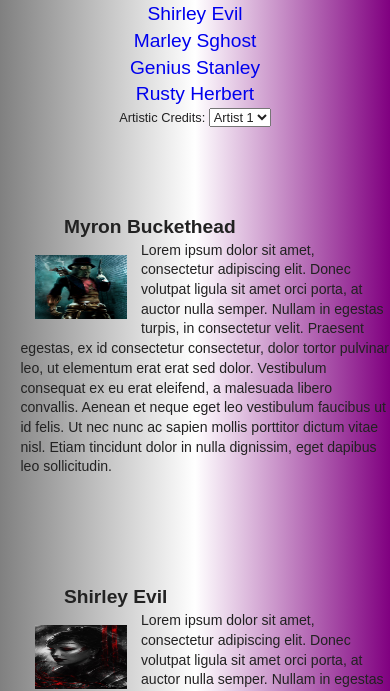
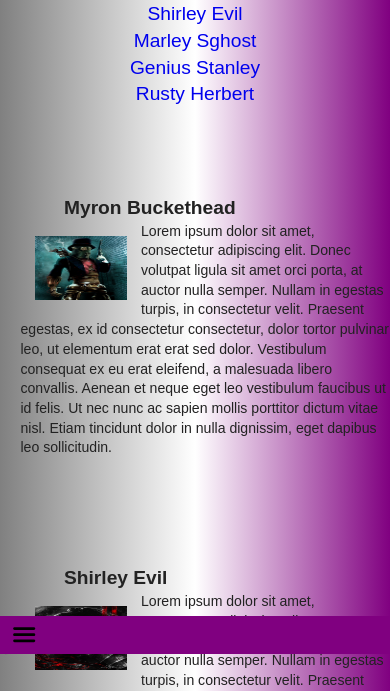
Before and after one commit to hedcase212/exercise4, a plain HTML site: page index.html in a window 390 px wide. Shown: the part 190-881 px from the top of the page. Drawn offline with Linux system fonts and the light colour scheme.

Commit message:
Not sure why this does not work

```diff
--- a/css/main.css
+++ b/css/main.css
@@ -139,12 +139,18 @@ li a {
   text-decoration: none;
   font-size: 1.2rem;
 }
-article{
+article {
+  position: relative;
   display: flex;
   flex-wrap: wrap;
   justify-content: flex-start;
   padding-left: .5em;
   padding-top: .5em;
+  -webkit-transition: all .7s ease;
+  -moz-transition: all .7s ease;
+  -ms-transition: all .7s ease;
+  -o-transition: all .7s ease;
+  transition: all .7s ease;
 
 }
 article img{
@@ -161,6 +167,29 @@ article p{
 article h2{
   margin-bottom: 0em;
 }
+article:last-of-type {
+  margin-bottom: 5rem;
+}
+.burger {
+   content: url(../img/noun_167204_cc.svg);
+        height: 3rem;
+        width: 3rem;
+}
+
+footer{
+  background: purple;
+  position: fixed;
+  bottom: 0;
+  width: 100%;
+  height: 3em;
+}
+article.slideRight {
+        left: 200px;
+    }
+
+
+
+
 /* Stage two, bigger screen*/
 
 @media only screen and (min-width: 401px) {
@@ -231,6 +260,12 @@ li a {
 li {
   padding-bottom: 1rem;
 }
+.burger {
+  visibility: hidden;
+}
+footer {
+  position: static;
+}
 
 }
 @media only screen and (min-width: 1000px) {
@@ -242,9 +277,11 @@ li {
   li a {
   font-size: 2.0rem;
 }
+.burger {
+  visibility: hidden;
+}
 
 }
-
 
 
 
--- a/index.html
+++ b/index.html
@@ -39,19 +39,9 @@
         <li><a href="#article3">Marley Sghost</a></li>
         <li><a href="#article4">Genius Stanley</a></li>
         <li><a href="#article5">Rusty Herbert</a></li>
-        <li><div>
-                <label for="select-choice">Artistic Credits:</label>
-                <select name="select-choice" id="select-choice">
-                  <option value="Choice 1"><a href=""></a>Artist 1</option>
-                  <option value="Choice 2"><a href=""></a>Artist 2</option>
-                  <option value="Choice 3"><a href=""></a>Artist 3</option>
-                  <option value="Choice 4"><a href=""></a>Artist 4</option>
-                  <option value="Choice 5"><a href=""></a>Artist 5</option>
-                </select>
-            </div>
-            </li>
     </ul>
 </nav>
+<div class="slidingBox off">
 <article id="article1">
     <h2>Myron Buckethead</h2>
     <p><img height=70 src="img/steampunk_villain_by_bonnysaintandrew.jpg">Lorem ipsum dolor sit amet, consectetur adipiscing elit. Donec volutpat ligula sit amet orci porta, at auctor nulla semper. Nullam in egestas turpis, in consectetur velit. Praesent egestas, ex id consectetur consectetur, dolor tortor pulvinar leo, ut elementum erat erat sed dolor. Vestibulum consequat ex eu erat eleifend, a malesuada libero convallis. Aenean et neque eget leo vestibulum faucibus ut id felis. Ut nec nunc ac sapien mollis porttitor dictum vitae nisl. Etiam tincidunt dolor in nulla dignissim, eget dapibus leo sollicitudin.
@@ -77,19 +67,11 @@
     <p><img height=70 src="img/dead_knight_by_dleoblack-d7a60n3.jpg">Lorem ipsum dolor sit amet, consectetur adipiscing elit. Donec volutpat ligula sit amet orci porta, at auctor nulla semper. Nullam in egestas turpis, in consectetur velit. Praesent egestas, ex id consectetur consectetur, dolor tortor pulvinar leo, ut elementum erat erat sed dolor. Vestibulum consequat ex eu erat eleifend, a malesuada libero convallis. Aenean et neque eget leo vestibulum faucibus ut id felis. Ut nec nunc ac sapien mollis porttitor dictum vitae nisl. Etiam tincidunt dolor in nulla dignissim, eget dapibus leo sollicitudin.
     </p>
 </article>
+</div>
 
 <footer>
-    <div>
-    <label for="select-choice">Artistic Credits:</label>
-    <select name="select-choice" id="select-choice">
-      <option value="Choice 1"><a href=""></a>Artist 1</option>
-      <option value="Choice 2"><a href=""></a>Artist 2</option>
-      <option value="Choice 3"><a href=""></a>Artist 3</option>
-      <option value="Choice 4"><a href=""></a>Artist 4</option>
-      <option value="Choice 5"><a href=""></a>Artist 5</option>
-    </select>
-  </div>
-
+    <div class="burger">
+   </div>
 </footer>
 
 
--- a/js/main.js
+++ b/js/main.js
@@ -0,0 +1,5 @@
+$(document).ready(function(){
+	$('.burger').click(function() {
+		$('article').toggleClass('slideRight');
+	});
+});
```
Also changed, not shown: img/noun_167204_cc.svg (added).
